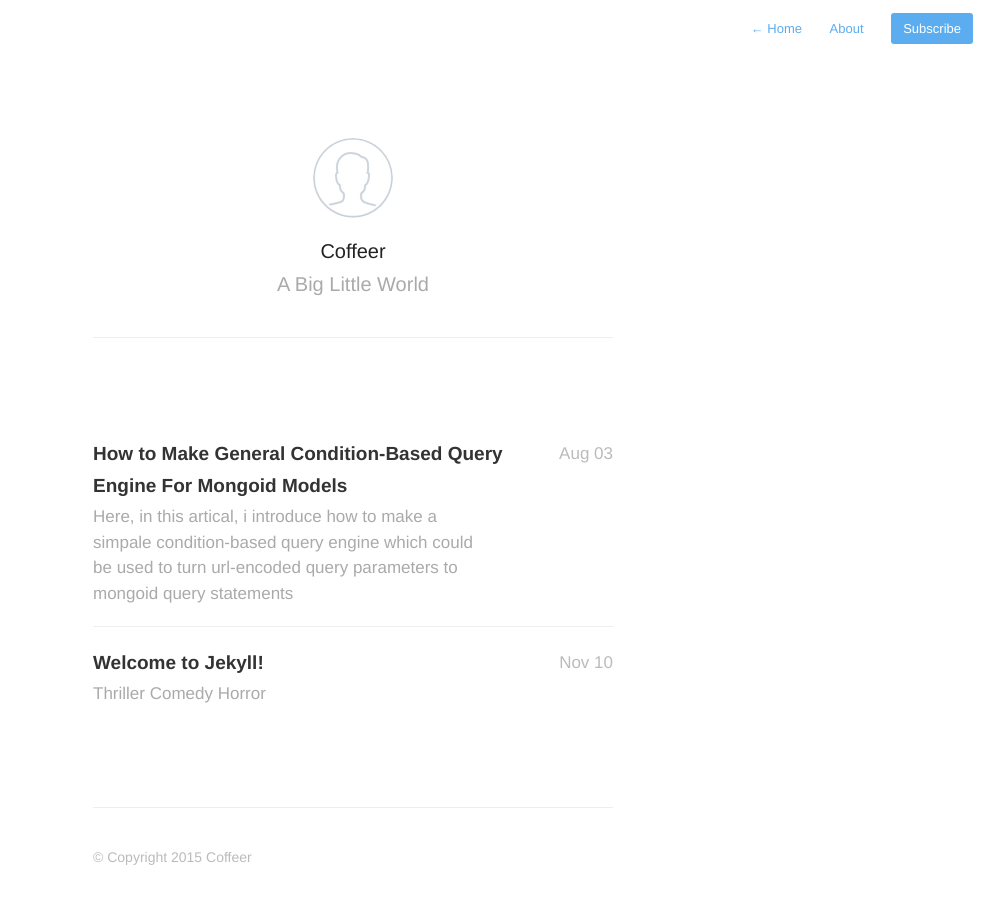
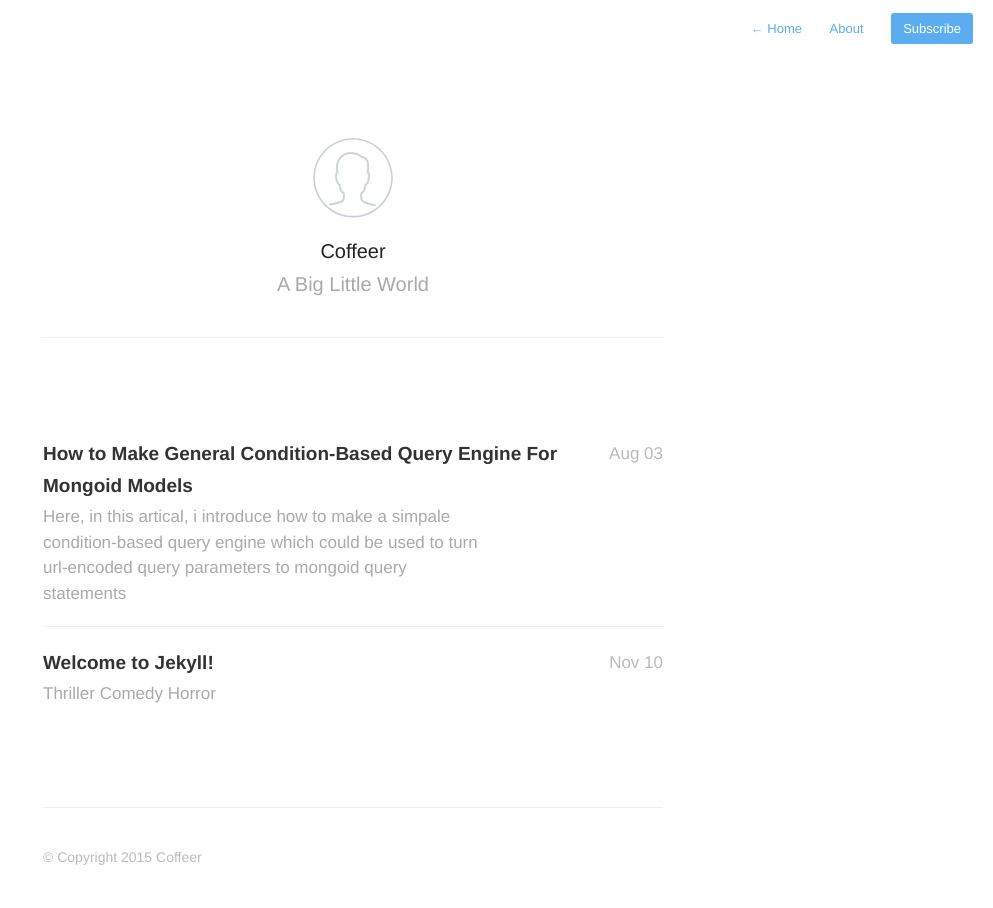
Before and after one commit to dingxizheng/dingxizheng.github.io, a Jekyll site: the page built from index.html, in a window 1280 px wide. Shown: the whole page, without its empty margins (287-1280 px from the left). Built offline with Jekyll 4.4.1, drawn with Linux system fonts in a browser that asks for light colours; nearby versions of some CDN libraries; the list of posts is cut into pages by our own code.

Commit message:
styling changes

```diff
--- a/assets/css/style.css
+++ b/assets/css/style.css
@@ -72,7 +72,7 @@ h2 {
 
 .profile #wrapper {
 	padding: 100px 40px 0px;
-	max-width: 600px;
+	max-width: 700px;
 	margin: 0 auto;
 }
 
@@ -140,13 +140,13 @@ nav.main-nav a.cta {
 }
 
 #wrapper {
-  max-width: 600px;
+  max-width: 700px;
   margin: 0 auto;
   padding: 60px 40px 100px 40px;
 }
 
 #wrapper.home {
-	max-width: 600px;
+	max-width: 700px;
 	margin: 0 auto;
 	padding: 0px 40px 20px 40px;
 }
@@ -255,7 +255,7 @@ em, i { font-style: italic; }
 #post-list h2 {
 	font: normal 17px/1.5em "Helvetica Neue",Helvetica,Arial,sans-serif;
 	color: #aaa;
-	max-width: 400px;
+	max-width: 450px;
 	margin-top: 2px;
 }
 
```
